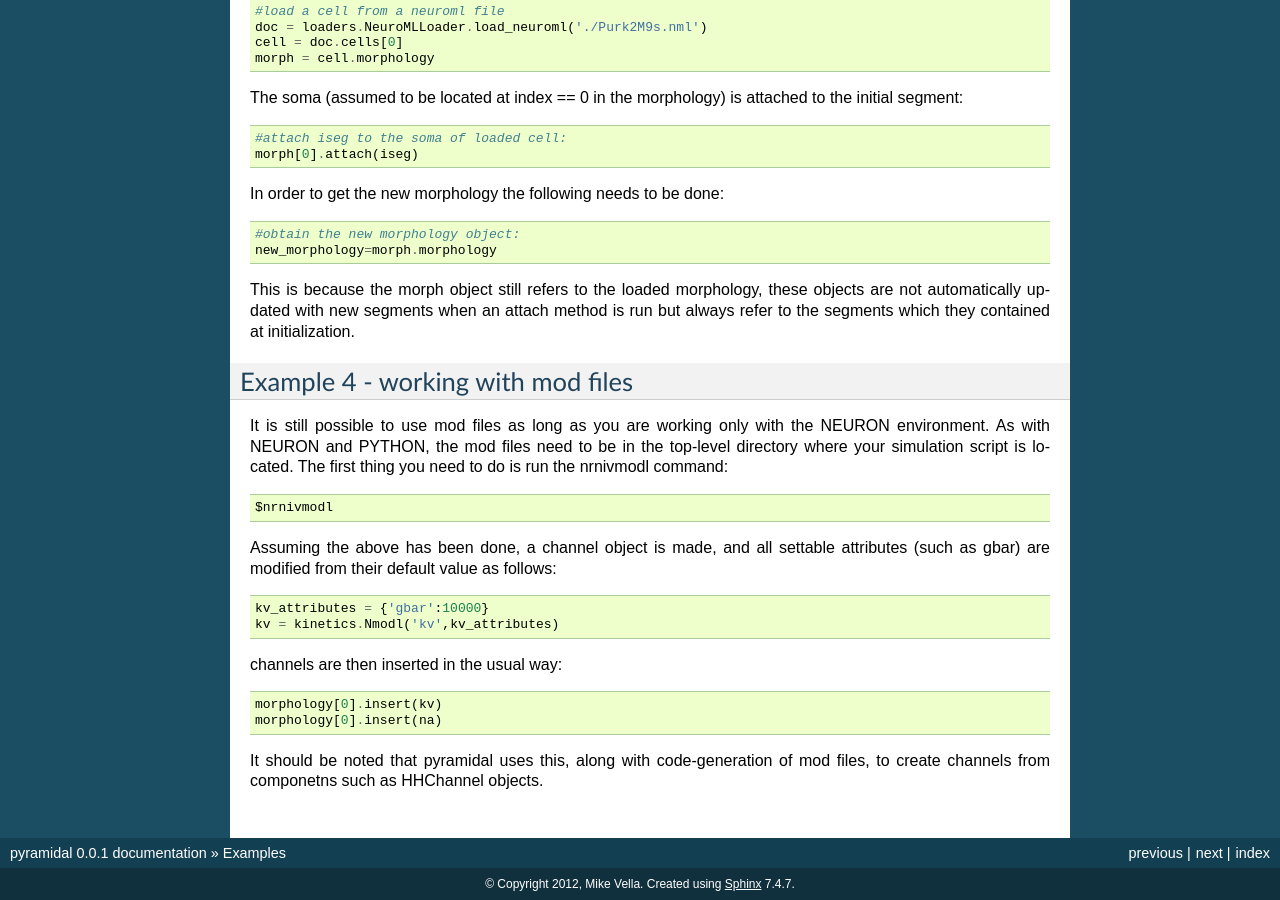
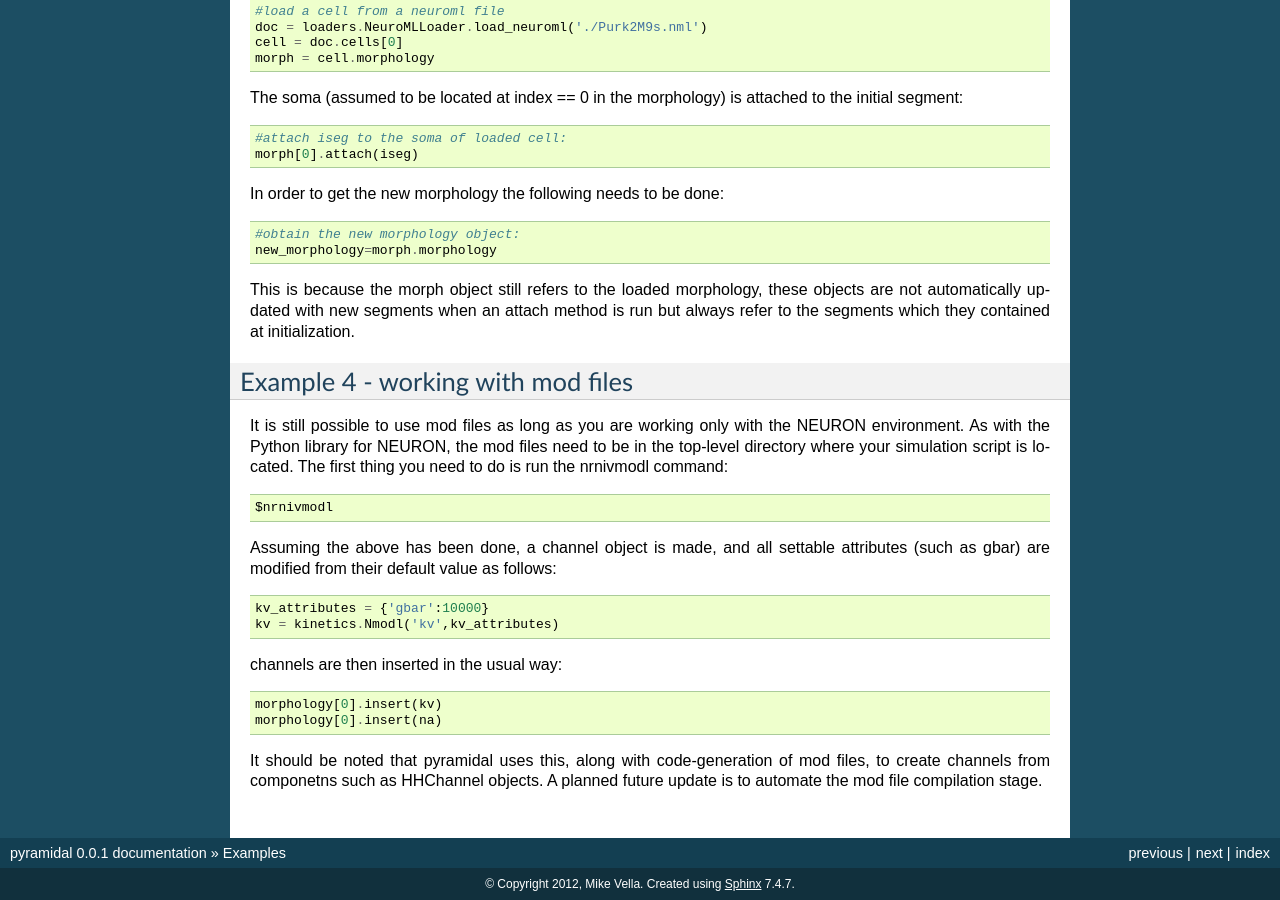
Before and after one commit to vellamike/pyramidal, a Sphinx documentation site: the page built from doc/examples.rst, in a window 1280 px wide and 900 px high, scrolled down 4737 px. Built offline with Sphinx 7.4.7, drawn with Linux system fonts in a browser that asks for light colours; some of the changed text lies outside the part shown.

```diff
--- a/doc/examples.rst
+++ b/doc/examples.rst
@@ -225,7 +225,7 @@ This is because the morph object still refers to the loaded morphology, these ob
 Example 4 - working with mod files
 ----------------------------------
 
-It is still possible to use mod files as long as you are working only with the NEURON environment. As with NEURON and PYTHON, the mod files need to be in the top-level directory where your simulation script is located. The first thing you need to do is run the nrnivmodl command:
+It is still possible to use mod files as long as you are working only with the NEURON environment. As with the Python library for NEURON, the mod files need to be in the top-level directory where your simulation script is located. The first thing you need to do is run the nrnivmodl command:
 
 .. code-block::
 
@@ -245,4 +245,4 @@ channels are then inserted in the usual way:
     morphology[0].insert(kv)
     morphology[0].insert(na)
 
-It should be noted that pyramidal uses this, along with code-generation of mod files, to create channels from componetns such as HHChannel objects.
+It should be noted that pyramidal uses this, along with code-generation of mod files, to create channels from componetns such as HHChannel objects. A planned future update is to automate the mod file compilation stage.
```
Also changed, not shown: doc/status.rst (+6 -6 lines), 1 other file.
